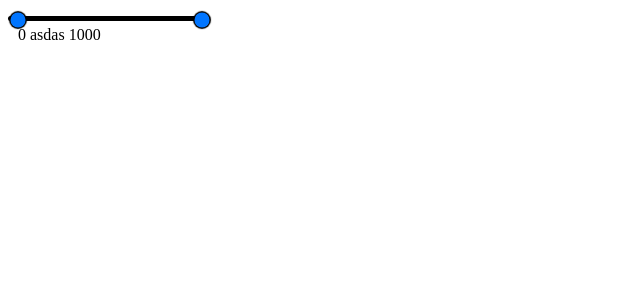
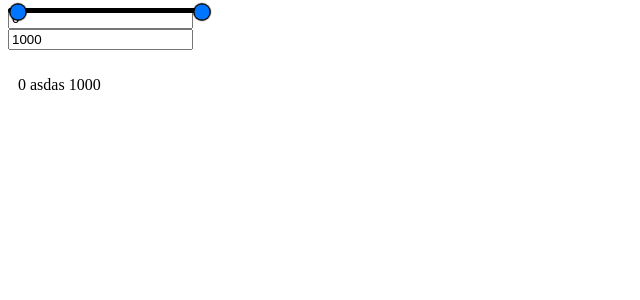
Before and after one commit to roberttorrocc/InputSlider, a React (Vite) app in the folder inputSlider/: page /inputSlider in a window 1280 px wide. Shown: the top 300 px of the page, without its empty margins (0-640 px from the left). Built offline with nearby package versions, Linux system fonts and the light colour scheme.

Commit message:
Principio del input, no es funcoinal

```diff
--- a/inputSlider/src/components/InputSlider.tsx
+++ b/inputSlider/src/components/InputSlider.tsx
@@ -15,8 +15,8 @@ function InputSlider() {
         onChange={(e) => {
           if (Number(e.target.value) < rightValue) {
             setLeftValue(Number(e.target.value));
-          }else{
-            setLeftValue(rightValue-1);
+          } else {
+            setLeftValue(rightValue - 1);
           }
         }}
         min="0"
@@ -33,10 +33,39 @@ function InputSlider() {
         onChange={(e) => {
           if (Number(e.target.value) > leftValue) {
             setRightValue(Number(e.target.value));
-          }else{setRightValue(leftValue+1)}
+          } else {
+            setRightValue(leftValue + 1);
+          }
         }}
         className="bullet bullet--left"
       />
+      <input
+        type="text"
+        name=""
+        id=""
+        value={leftValue}
+        onChange={(e) => {
+          if (Number(e.target.value) < rightValue) {
+            setLeftValue(Number(e.target.value));
+          } else {
+            setLeftValue(rightValue - 1);
+          }
+        }}
+      />
+      <input
+        type="text"
+        name=""
+        id=""
+        value={rightValue}
+        onChange={(e) => {
+          if (Number(e.target.value) > leftValue) {
+            setRightValue(Number(e.target.value));
+          } else {
+            setRightValue(leftValue + 1);
+          }
+        }}
+      />
+
       <p className="nums">{`${leftValue}  asdas   ${rightValue}`}</p>
     </div>
   );
```
